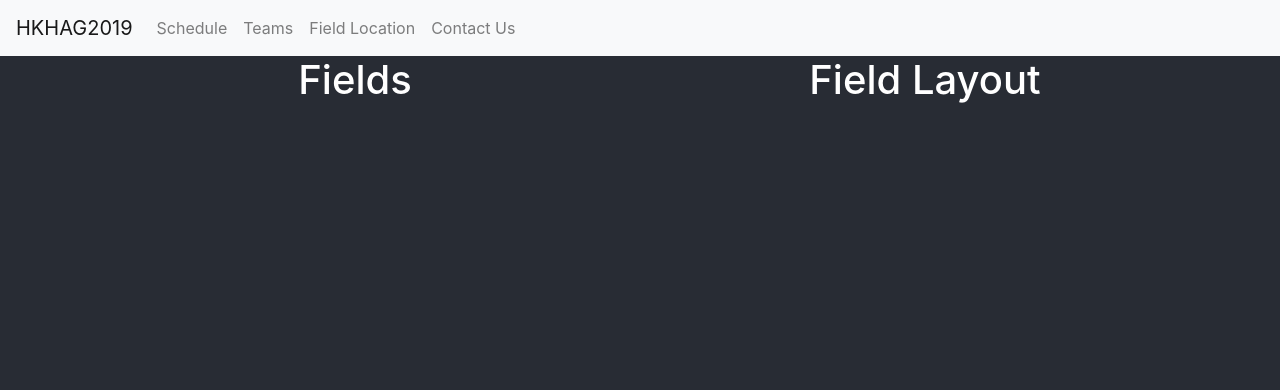
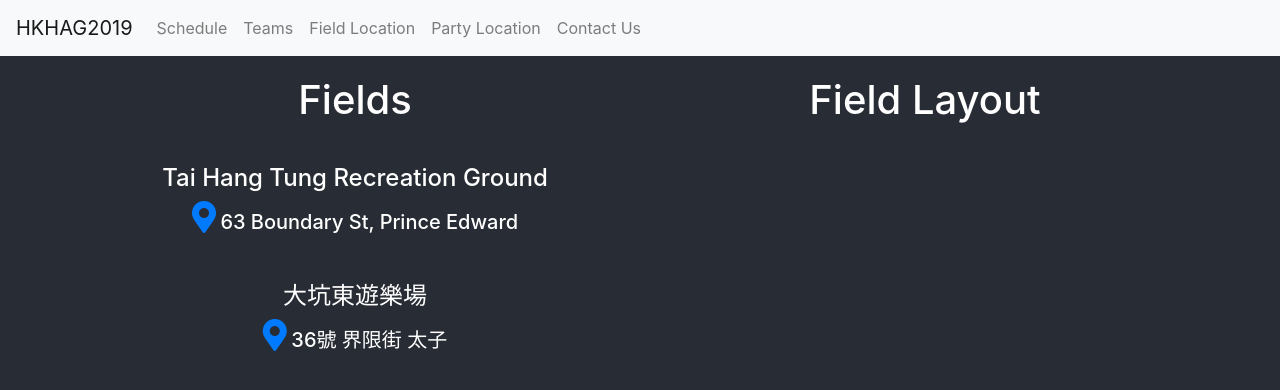
Before and after one commit to gigilaw/HKPAT_2019, a React (Create React App) app: page /field in a window 1280 px wide. Shown: the top 390 px of the page. Built offline with nearby package versions, Linux system fonts and the light colour scheme.

Commit message:
Field locations

```diff
--- a/src/component/field.jsx
+++ b/src/component/field.jsx
@@ -1,4 +1,13 @@
 import React, { Component } from 'react'
+
+const spanStyle = {
+	display: 'inline-block',
+	color: 'white',
+}
+
+const divStyle = {
+	marginBottom: '40px',
+}
 
 class Field extends Component {
 	render() {
@@ -6,7 +15,37 @@ class Field extends Component {
 			<div className="container title">
 				<div className="row">
 					<div className="col">
-						<h1>Fields</h1>
+						<div style={divStyle}>
+							<h1>Fields</h1>
+						</div>
+						<h4>Tai Hang Tung Recreation Ground</h4>
+						<div style={divStyle}>
+							<span style={spanStyle}>
+								<a
+									className="inline"
+									href="https://www.google.com/maps/place/Tai+Hang+Tung+Recreation+Ground/@22.3324231,114.1696872,16.07z/data=!4m8!1m2!2m1!1stai+hang+tung+recreation+playground!3m4!1s0x0:0x748f98cc502fa849!8m2!3d22.3279275!4d114.1710672?hl=en"
+								>
+									<i class="fas fa-map-marker-alt fa-2x" />{' '}
+									<span style={spanStyle}>
+										<h5 className="inline">63 Boundary St, Prince Edward</h5>
+									</span>
+								</a>
+							</span>
+						</div>
+						<h4>大坑東遊樂場</h4>
+						<div>
+							<span style={spanStyle}>
+								<a
+									className="inline"
+									href="https://www.google.com/maps/place/Tai+Hang+Tung+Recreation+Ground/@22.3324231,114.1696872,16.07z/data=!4m8!1m2!2m1!1stai+hang+tung+recreation+playground!3m4!1s0x0:0x748f98cc502fa849!8m2!3d22.3279275!4d114.1710672?hl=en"
+								>
+									<i class="fas fa-map-marker-alt fa-2x" />{' '}
+									<span style={spanStyle}>
+										<h5 className="inline">36號 界限街 太子</h5>
+									</span>
+								</a>
+							</span>
+						</div>
 					</div>
 					<div className="col">
 						<h1>Field Layout</h1>
--- a/src/component/navbar.jsx
+++ b/src/component/navbar.jsx
@@ -5,6 +5,7 @@ const links = [
 	{ href: '/schedule', name: 'Schedule' },
 	{ href: '/teams', name: 'Teams' },
 	{ href: '/field', name: 'Field Location' },
+	{ href: '/party', name: 'Party Location' },
 	{ href: '/contact', name: 'Contact Us' },
 ]
 class NavBar extends Component {
--- a/src/index.css
+++ b/src/index.css
@@ -11,6 +11,7 @@ body {
 
 .title {
 	color: white;
+	margin-top: 20px;
 }
 
 .card-img-top {
```
